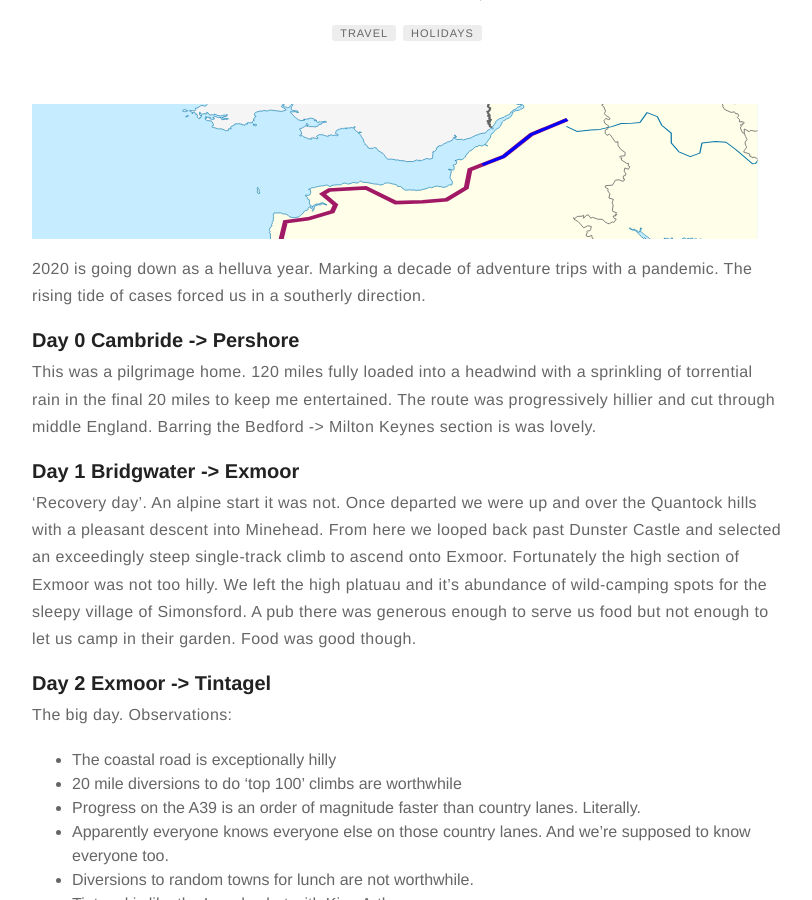
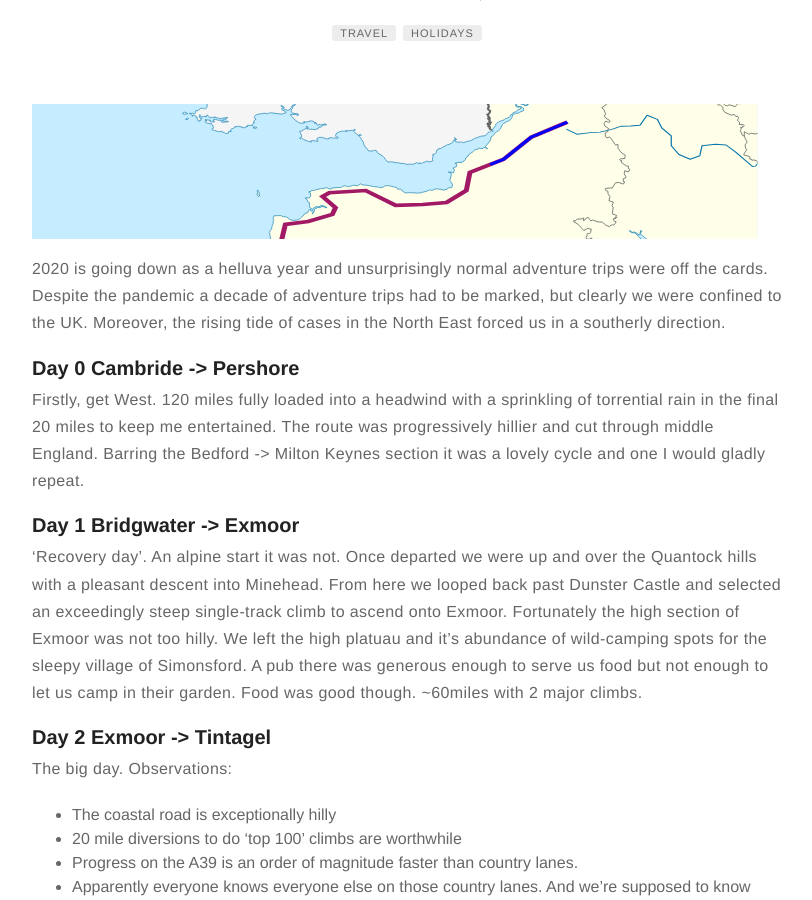
Before and after one commit to jc782/jc782.github.io, a Jekyll site: the page built from _posts/2020-10-25-Southwest-2020.markdown, in a window 1280 px wide and 900 px high, scrolled down 203 px. Shown: the whole window, without its empty margins (233-1045 px from the left). Built offline with Jekyll 4.4.1, drawn with Linux system fonts in a browser that asks for light colours; some of the changed text lies outside the part shown.

Commit message:
fixing typos

```diff
--- a/_posts/2020-10-25-Southwest-2020.markdown
+++ b/_posts/2020-10-25-Southwest-2020.markdown
@@ -32,34 +32,34 @@ published: true
 </div>
 
 <div markdown="1" class="contentCont" id="scroll">
-2020 is going down as a helluva year. Marking a decade of adventure trips with a pandemic. The rising tide of cases forced us in a southerly direction.
+2020 is going down as a helluva year and unsurprisingly normal adventure trips were off the cards. Despite the pandemic a decade of adventure trips had to be marked, but clearly we were confined to the UK. Moreover, the rising tide of cases in the North East forced us in a southerly direction.
 
 ### Day 0 Cambride -> Pershore
-This was a pilgrimage home. 120 miles fully loaded into a headwind with a sprinkling of torrential rain in the final 20 miles to keep me entertained. The route was progressively hillier and cut through middle England. Barring the Bedford -> Milton Keynes section is was lovely.
+Firstly, get West. 120 miles fully loaded into a headwind with a sprinkling of torrential rain in the final 20 miles to keep me entertained. The route was progressively hillier and cut through middle England. Barring the Bedford -> Milton Keynes section it was a lovely cycle and one I would gladly repeat.
 
 ### Day 1 Bridgwater -> Exmoor
-'Recovery day'. An alpine start it was not. Once departed we were up and over the Quantock hills with a pleasant descent into Minehead. From here we looped back past Dunster Castle and selected an exceedingly steep single-track climb to ascend onto Exmoor. Fortunately the high section of Exmoor was not too hilly. We left the high platuau and it's abundance of wild-camping spots for the sleepy village of Simonsford. A pub there was generous enough to serve us food but not enough to let us camp in their garden. Food was good though.
+'Recovery day'. An alpine start it was not. Once departed we were up and over the Quantock hills with a pleasant descent into Minehead. From here we looped back past Dunster Castle and selected an exceedingly steep single-track climb to ascend onto Exmoor. Fortunately the high section of Exmoor was not too hilly. We left the high platuau and it's abundance of wild-camping spots for the sleepy village of Simonsford. A pub there was generous enough to serve us food but not enough to let us camp in their garden. Food was good though. ~60miles with 2 major climbs.
 
 ### Day 2 Exmoor -> Tintagel
 The big day. Observations:
 - The coastal road is exceptionally hilly
 - 20 mile diversions to do 'top 100' climbs are worthwhile
-- Progress on the A39 is an order of magnitude faster than country lanes. Literally.
+- Progress on the A39 is an order of magnitude faster than country lanes.
 - Apparently everyone knows everyone else on those country lanes. And we're supposed to know everyone too.
 - Diversions to random towns for lunch are not worthwhile.
-- Tintagel is like the Lourdes but with King Arthur.
+- Tintagel is like Lourdes but with King Arthur.
 - Our BnB was not in Tintagel.
-- If you're warm and its raining, don't stop cycling. You'll get cold.
+- If you're warm but it's raining, don't stop.
 
 
 ### Day 3 Tintagel -> St Just
-This trip was summed up by our route choice from the BnB. We selected the small road which is the as the crow flies route. This would be a good choice if you were a crow. But we're not, and we can't fly. It was the final straw for Jordan's knee. Luckily with some Ibuprofen and a ferry trip he could soldier on.
+This trip was summed up by our route choice from the BnB. We selected the small road which is the as the crow flies route. This would be a good choice if you were a crow. But we're not. It was straight down and straight back up a monster climb and it was the final straw for Jordan's knee. Luckily some Ibuprofen and a gradual warmup was enough to keep him going.
 
 At some point our close embrace with the coastal road became too intense and so we went inland through Redruth. After Redruth things got kinda quiet and the road from St Ives down to St Just was sublime. Sadly in St Just we discovered the chippy was closed. Our tragedy deepened when we descended to the beach to wild camp only to discover we had no water and a good pitch was not obvious in the darkness.
 
-St Just rugby club was the perfect alternative though.
+St Just rugby club was an excellent alternative though, especially given their ample supply of Doombar in a warm clubhouse.
 
 ### Days 4 onwards
-That was that for big cycle miles. Broken knees and the hint of a headwind heading north was enough to dissuade us. So ended 2020s adventure week.
+That was that for big cycle miles. Broken knees and the hint of a headwind heading north was enough to dissuade us. We pottered around Cornwall for a day or two before catching the train up to Taunton to get home. So ended 2020s adventure week.
 
 </div>
--- a/_posts/2020-11-11-InstaPetPortraits.markdown
+++ b/_posts/2020-11-11-InstaPetPortraits.markdown
@@ -28,8 +28,8 @@ I decided the workflow should be:
 
 I want this to work without logging in as a user which creates some interesting challenges with keeping data client-side.
 
-## Tech Stack
-Having used Django before I decided to make that the backend. Hosting is simple on pythonanywhere and it also meant I could easily integrate OpenCV to do the image manipulation. Of course the front end interaction was largely Javascript, this included user inputs, calling the backend without page refresh.
+## Stack
+Having used Django before I decided to make that the backend. Hosting is simple on pythonanywhere and it also meant I could easily integrate OpenCV to do the image manipulation. Front end interaction for user inputs / backend interaction was AJAX. I should probably learn something 'modern', but I've yet to find anything I can't do with this approach, so it seemed good enough for me.
 
 There was also integration to three separate APIs. To fufil orders the Pwinty API allows automatic order creation and fufilment. However it does not include payments. Stripe seemed like an obvious choice for payments. For order confirmation I wanted emails sent and so decided to integrate with Mailgun.
 
```
